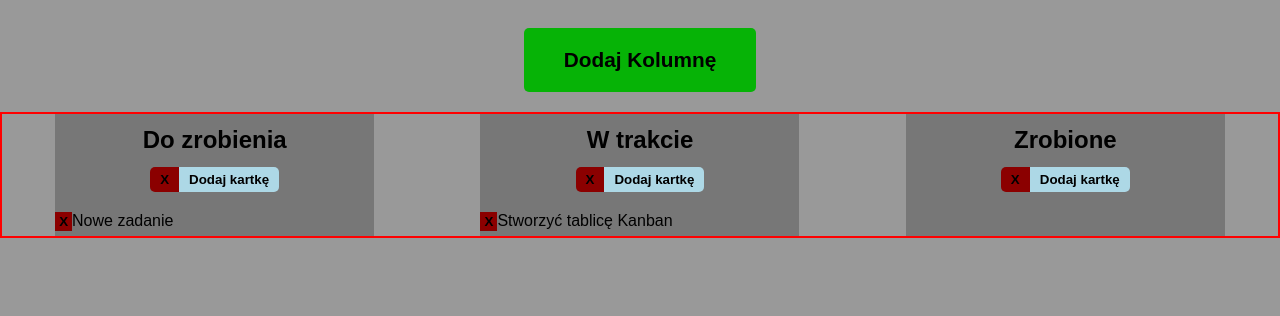
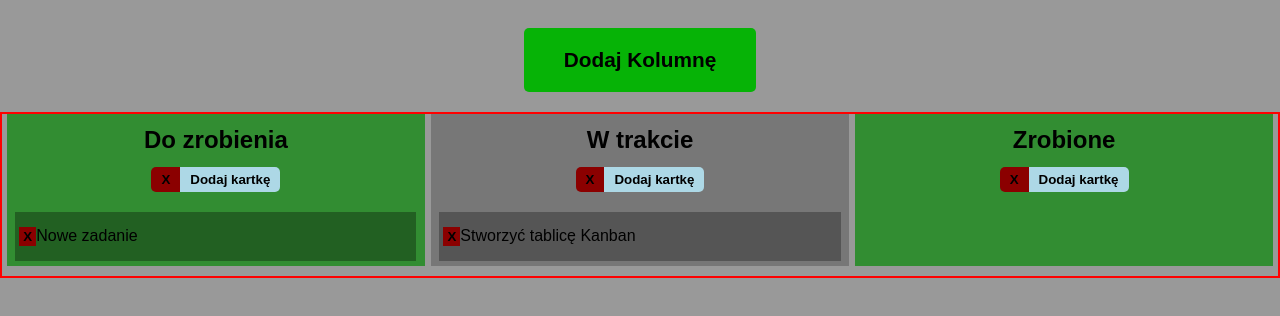
Before and after one commit to kejgind/kanban_board, a plain HTML site: page index.html in a window 1280 px wide. Shown: the part 68-384 px from the top of the page. Drawn offline with nearby package versions, Linux system fonts and the light colour scheme.

Commit message:
wersja alpha 0.2

```diff
--- a/css/style.css
+++ b/css/style.css
@@ -22,13 +22,29 @@ h1 {
 .column-container {
   border: 2px solid red;
   display: flex;
+    flex-wrap: wrap;
     align-content: flex-start;
-    justify-content: space-around;
+    justify-content: space-between;
+  padding: 0 5px;
 }
 
 .column {
   background-color: #777;
-  min-width: 25%;
+  margin-bottom: 10px;
+  width: 33%;
+}
+
+.column .card {
+  background-color: #555;
+}
+
+
+.column:nth-of-type(odd) {
+  background-color: #328D32;
+}
+
+.column:nth-of-type(odd) .card {
+  background-color: #226022;
 }
 
 .column-title {
@@ -38,6 +54,7 @@ h1 {
 .column-card-list {
   list-style: none;
   margin-top: 20px;
+  padding: 0 2%;
   text-align: left;
 }
 
@@ -45,7 +62,8 @@ h1 {
   display: flex;
     align-items: center;
     justify-content: flex-start;
-    margin-bottom: 5px;
+  margin: 5px auto;
+  padding: 15px 1%;
 }
 
 .button {
--- a/js/scripts.js
+++ b/js/scripts.js
@@ -17,7 +17,7 @@ $(document).ready(function(){
     var self = this;
 
     this.id = randomString();
-    this.name = name;
+    this.name = name || 'Kolumna bez nazwy';
     this.$element = createColumn();
 
     function createColumn() {
@@ -52,30 +52,32 @@ $(document).ready(function(){
   function Card(description) {
     var self = this;
 
-    Card.prototype = {
-      removeCard: function() {
-        this.$element.remove();
-      }
-    };
+    this.id = randomString();
+    this.description = description || 'Karta bez nazwy';
+    this.$element = createCard();
 
-    this.id = randomString();
-    this.description = description;
-    this.$element = createCard(); //
 
     function createCard() {
       var $card = $('<li>').addClass('card');
       var $cardDescription = $('<p>').addClass('card-description').text(self.description);
       var $cardDelete = $('<button>').addClass('btn-delete-small button').text('X');
 
+
       $cardDelete.click(function(){
         self.removeCard();
       });
 
       $card.append($cardDelete)
-            .append($cardDescription);
-        return $card;
+      .append($cardDescription);
+      return $card;
     }
   }
+
+  Card.prototype = {
+    removeCard: function() {
+      this.$element.remove();
+    }
+  };
 
   var board = {
     name: 'Tablica Kanban',
@@ -96,7 +98,7 @@ $(document).ready(function(){
   $('.create-column').click(function(){
     var name = prompt('Podaj nazwę kolumny');
     var column = new Column(name);
-        board.addColumn(column);
+    board.addColumn(column);
   });
 
   // TWORZENIE KOLUMN
```
Also changed, not shown: index.html (+0 -1 lines).
